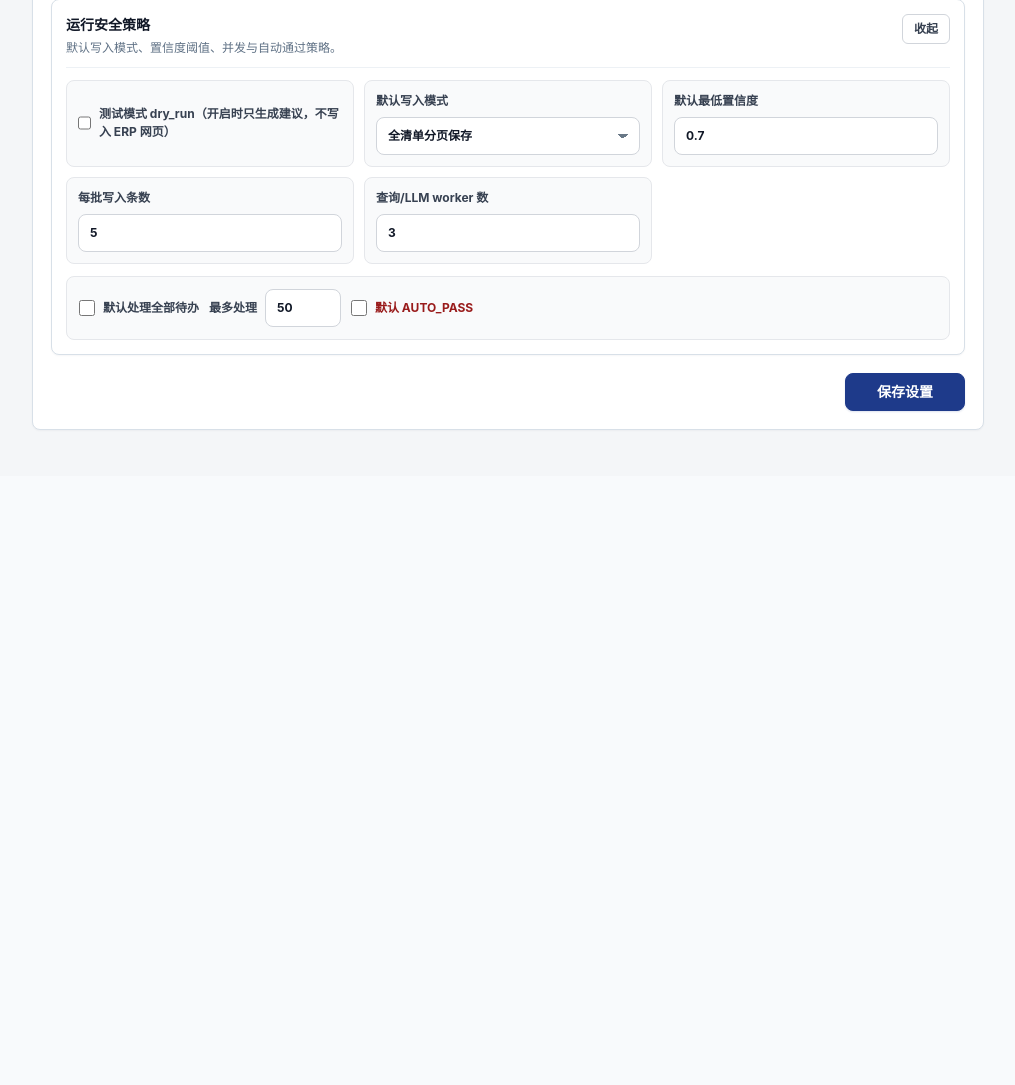
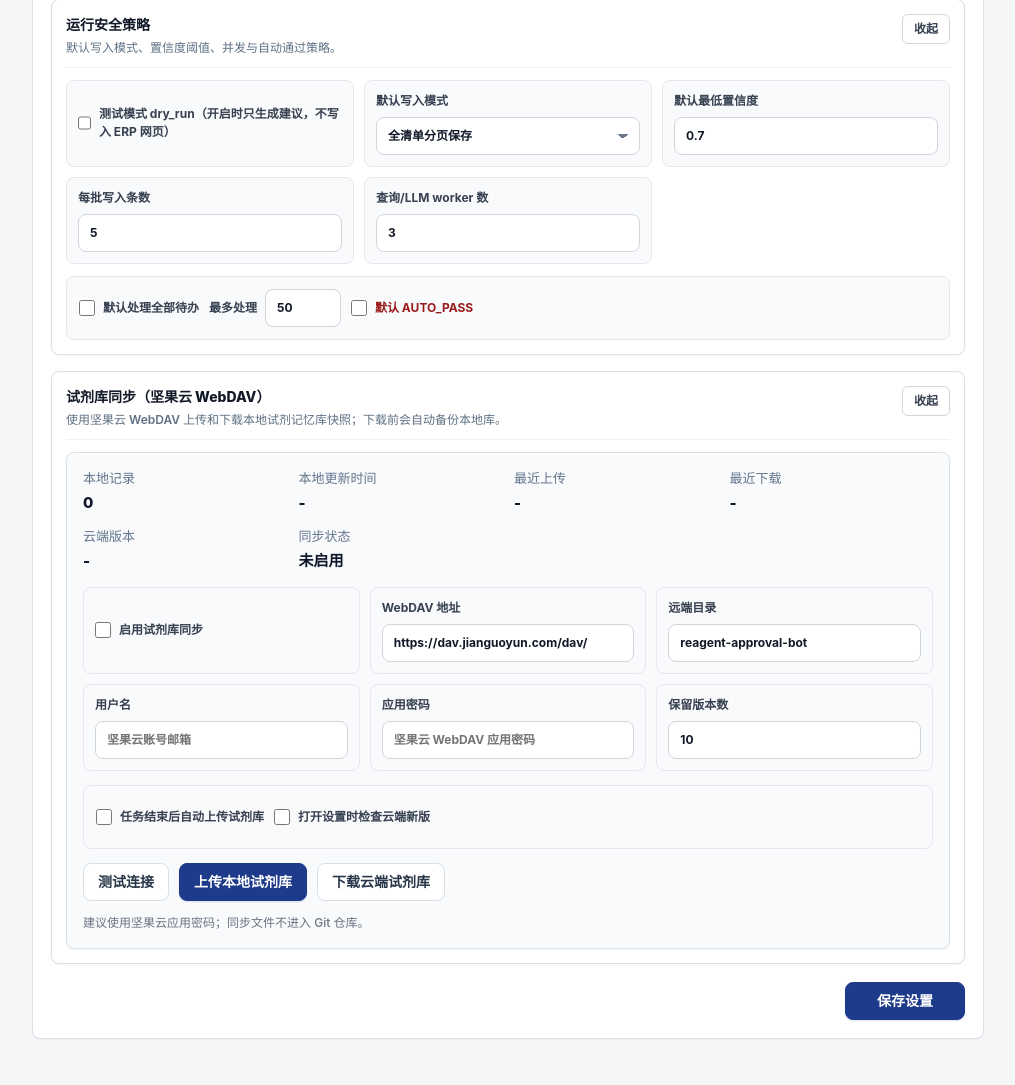
Before and after one commit to Jacky0725/erp_approval_bot, a FastAPI app: page /settings in a window 1280 px wide. Shown: the part 1813-2898 px from the top of the page, without its empty margins (264-1279 px from the left). Before the commit the page ends 2243 px from the top, so only its background shows below. Run offline with FastAPI, Linux system fonts and the light colour scheme; data that the repository does not hold is empty.

Commit message:
Show memory sync settings section

```diff
--- a/src/templates/partials/settings.html
+++ b/src/templates/partials/settings.html
@@ -162,7 +162,7 @@
           </div>
         </section>
 
-        <section class="settings-section update-section">
+        <section class="settings-section memory-sync-section">
           <div class="settings-section-head">
             <div>
               <h3>试剂库同步（坚果云 WebDAV）</h3>
```
Also changed, not shown: tests/test_web_runner_workflow.py (+3 -0 lines).
